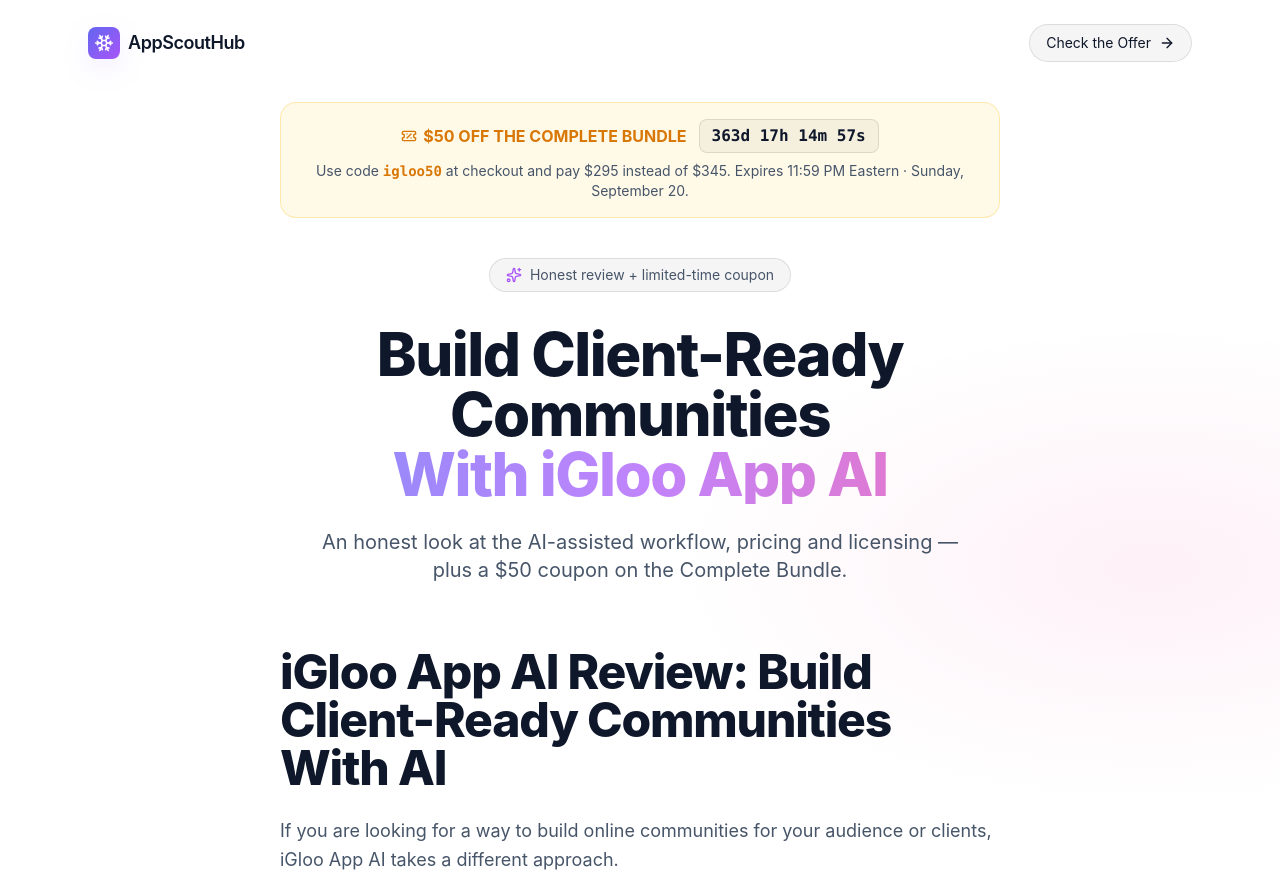
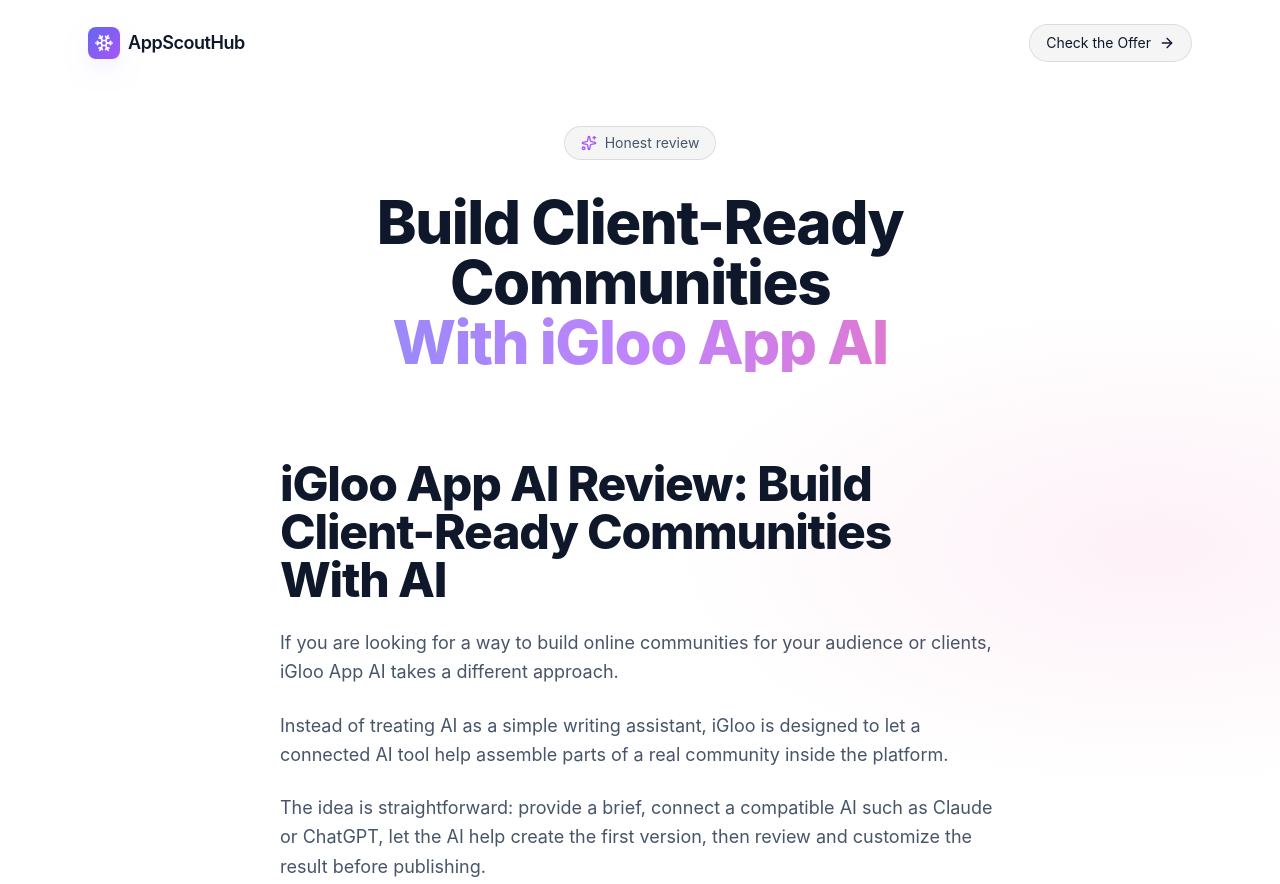
Before and after one commit to DevObid/Affilait, a plain HTML site: page index.html in a window 1280 px wide. Shown: the top 884 px of the page. Drawn offline with nearby package versions, Linux system fonts and the light colour scheme.

Commit message:
Update landing page

```diff
--- a/index.html
+++ b/index.html
@@ -72,30 +72,11 @@
     </a>
   </header>
 
-  <!-- COUPON BAR -->
-  <div class="max-w-3xl mx-auto px-6 pt-4">
-    <div class="rounded-2xl border border-amber-400/30 bg-amber-400/10 px-5 py-4 sm:px-6 sm:py-4 text-center">
-      <div class="flex flex-col sm:flex-row items-center justify-center gap-2 sm:gap-3">
-        <span class="inline-flex items-center gap-1.5 text-amber-600 font-bold text-sm sm:text-base whitespace-nowrap">
-          <i data-lucide="ticket-percent" class="w-4 h-4"></i>
-          $50 OFF THE COMPLETE BUNDLE
-        </span>
-        <span id="countdown" class="font-mono text-sm sm:text-base font-semibold text-slate-900 pill px-3 py-1 rounded-lg">
-          --d --h --m --s
-        </span>
-      </div>
-      <p class="text-slate-600 text-xs sm:text-sm mt-2">
-        Use code <span class="font-mono font-semibold text-amber-600">igloo50</span> at checkout and pay $295 instead of $345.
-        Expires 11:59 PM Eastern · Sunday, September 20.
-      </p>
-    </div>
-  </div>
-
   <!-- HERO -->
   <section class="max-w-4xl mx-auto px-6 pt-10 pb-6 text-center">
     <div class="inline-flex items-center gap-2 pill text-xs sm:text-sm px-4 py-1.5 rounded-full mb-8 text-slate-600">
       <i data-lucide="sparkles" class="w-4 h-4 text-purple-500"></i>
-      Honest review + limited-time coupon
+      Honest review
     </div>
 
     <div class="text-4xl sm:text-6xl font-extrabold tracking-tight leading-[1.1] mb-6">
@@ -105,9 +86,7 @@
       </span>
     </div>
 
-    <p class="text-lg sm:text-xl text-slate-600 max-w-2xl mx-auto leading-relaxed">
-      An honest look at the AI-assisted workflow, pricing and licensing &mdash; plus a $50 coupon on the Complete Bundle.
-    </p>
+
   </section>
 
   <!-- ARTICLE -->
```
